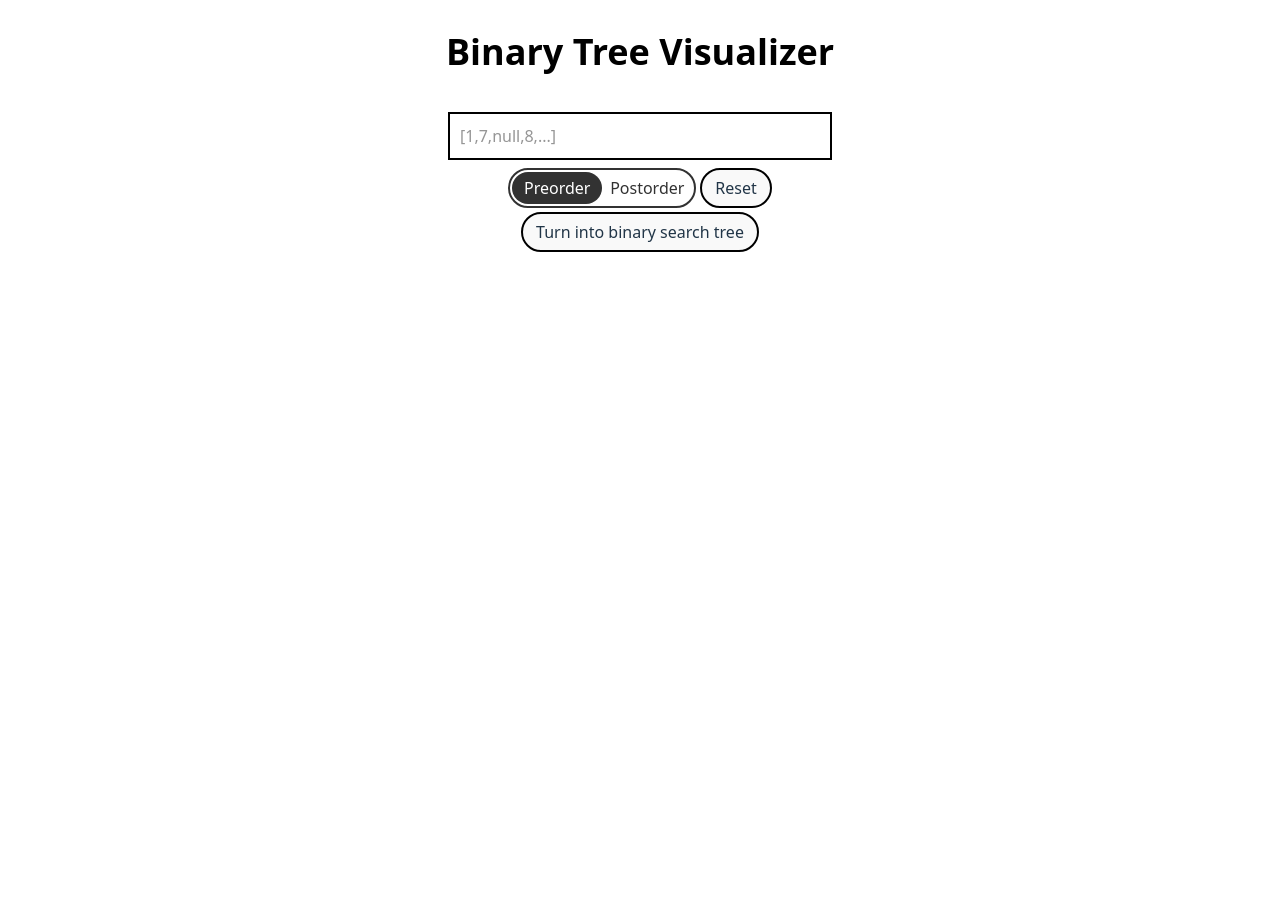
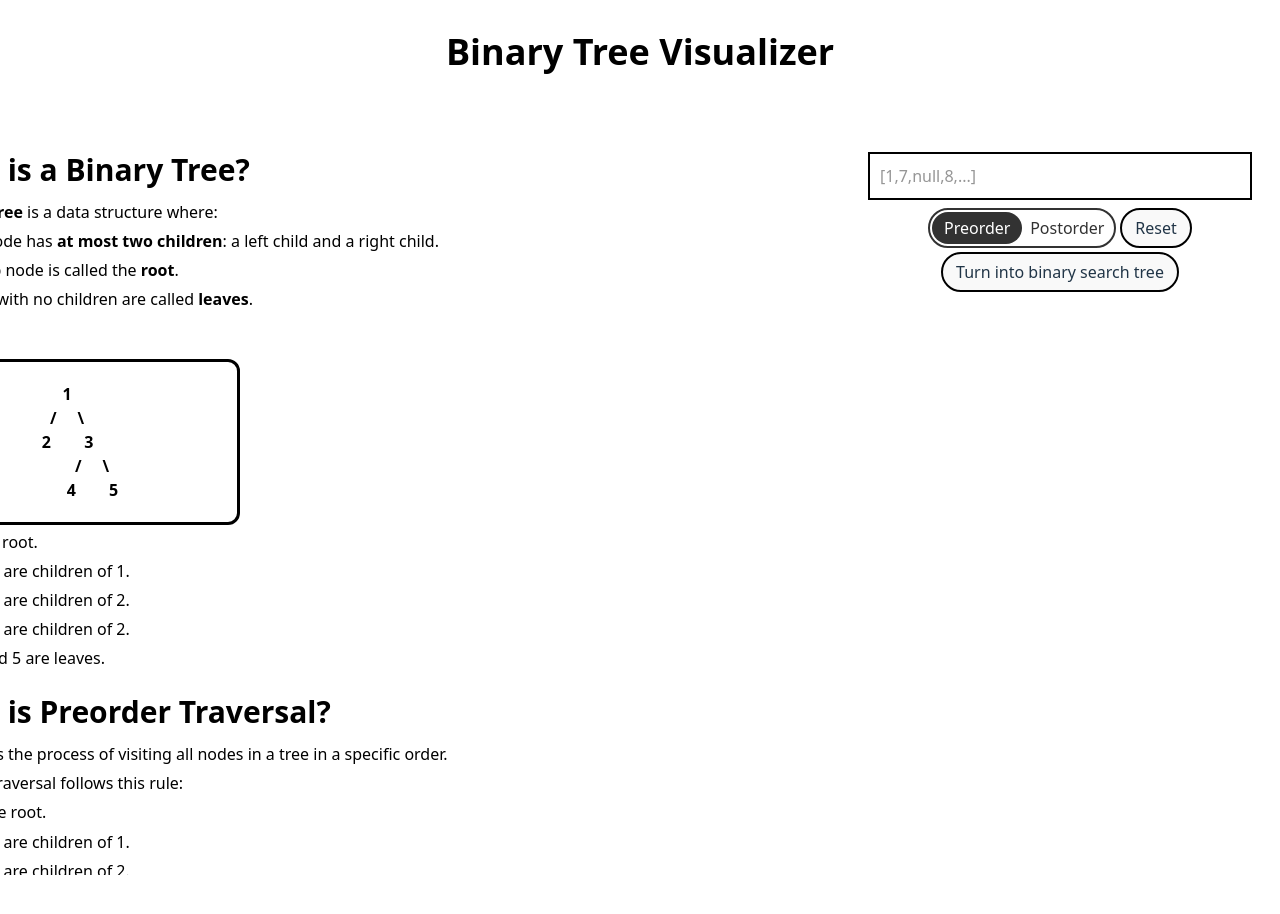
Before and after one commit to noanjrd/binarytree_playground, a React (Vite) app in the folder src/: page / in a window 1280 px wide. Shown: the top 914 px of the page. Before the commit the page ends 800 px from the top, so only its background shows below. Built offline with nearby package versions, Linux system fonts and the light colour scheme.

Commit message:
explainations added

```diff
--- a/src/src/App.tsx
+++ b/src/src/App.tsx
@@ -9,7 +9,8 @@ import { type TreeNode } from './types/types.ts'
 import { ORDER_TYPE, orderOptions } from './types/constants.ts'
 import './style/radio.css'
 import RadioGroup from './components/RadioGroup.tsx'
-import bgtext from "./assets/bg-text.png"
+// import bgtext from "./assets/bg-text.png"
+import { Explainations } from './components/Explainations.tsx';
 
 
 function App() {
@@ -66,11 +67,12 @@ function App() {
   return (
     <>
       <div className='flex flex-col w-full h-full items-center '>
-        <p className='text-4xl mb-10 font-bold mt-8  text-black'>Binary Tree Visualizer</p>
+        <p className='text-4xl mb-20 font-bold mt-8  text-black'>Binary Tree Visualizer</p>
         <div className='flex flex-col xl:flex-row justify-center w-400  '>
-        {/* <div className='ml-20  '>
-          <img src={bgtext} className='w-250 h-full ' />
-        </div> */}
+          <div className='ml-20  w-full flex flex-col'>
+            <Explainations/>
+            {/* <img src={bgtext} className='w-250 h-full ' /> */}
+          </div>
           <div className="flex flex-col items-center w-full h-full justify-center mb-10 ">
             <div className='flex flex-col gap-1 items-center mb-5'>
               {/* <p className='text-black font-semibold text-3xl mb-5'>Interactive Binary Tree</p> */}
--- /dev/null
+++ b/src/src/components/Explainations.tsx
@@ -0,0 +1,50 @@
+import '../style/App.css'
+
+
+
+export function Explainations() {
+    return (
+        <>
+            <div className='overflow-y-auto h-11/12 scrollbar-none '
+            style={{
+                scrollbarWidth: "none",   // Firefox
+                msOverflowStyle: "none"   // IE 10+
+            }}>
+                <div className='mb-6 '>
+                    <p className='text-3xl text-left text-black font-semibold mb-3 '>What is a Binary Tree?</p>
+                    <p className='explain'>A <strong>binary tree</strong> is a data structure where:</p>
+                    <ul className="list-disc ml-6 mt-1">
+                        <li className='explain'>Each node has <strong>at most two children</strong>: a left child and a right child.</li>
+                        <li className='explain'>The top node is called the <strong>root</strong>.</li>
+                        <li className='explain'>Nodes with no children are called <strong>leaves</strong>.</li>
+                    </ul>
+                    <p className='text-black text-left mt-4 font-medium mb-2 '>Example:</p>
+                    <div className='border-3 border-black w-80 rounded-xl flex justify-center items-center'>
+                        <p className='text-black font-semibold text-left py-5 whitespace-pre-wrap'>     1<br />  /     \<br />2        3<br />        /     \<br />      4        5</p>
+                    </div>
+                    <ul className="list-disc ml-6 ">
+                        <li className='explain'>1 is the root.</li>
+                        <li className='explain'>2 and 3 are children of 1.</li>
+                        <li className='explain'>4 and 5 are children of 2.</li>
+                        <li className='explain'>4 and 5 are children of 2.</li>
+                        <li className='explain'>3, 4, and 5 are leaves.</li>
+                    </ul>
+                </div>
+                <div className=''>
+                    <p className='text-3xl text-left text-black font-semibold mb-3 '>What is Preorder Traversal?</p>
+                    <p className='explain'>Traversal is the process of visiting all nodes in a tree in a specific order.</p>
+                    <p className='explain'>Preorder traversal follows this rule:</p>
+                    <ul className="list-decimal ml-6 ">
+                        <li className='explain'><code className="bg-black/10 px-1 py-0.5 rounded">1</code> is the root.</li>
+                        <li className='explain'>2 and 3 are children of 1.</li>
+                        <li className='explain'>4 and 5 are children of 2.</li>
+                        <li className='explain'>4 and 5 are children of 2.</li>
+                        <li className='explain'>3, 4, and 5 are leaves.</li>
+
+                    </ul>
+                </div>
+
+            </div>
+        </>
+    )
+}
--- a/src/src/style/App.css
+++ b/src/src/style/App.css
@@ -20,6 +20,14 @@
 
 }
 
+.explain {
+  text-align: left;
+  color: black;
+  font-weight: 450;
+  margin-top: 5px;
+
+}
+
 .button-home:hover {
   --tw-shadow: 2px 2px 0px var(--tw-shadow-color, rgba(0, 0, 0, 1));
   box-shadow: var(--tw-inset-shadow), var(--tw-inset-ring-shadow), var(--tw-ring-offset-shadow), var(--tw-ring-shadow), var(--tw-shadow);
```
Lines whose indentation alone changed are shown as unchanged.
